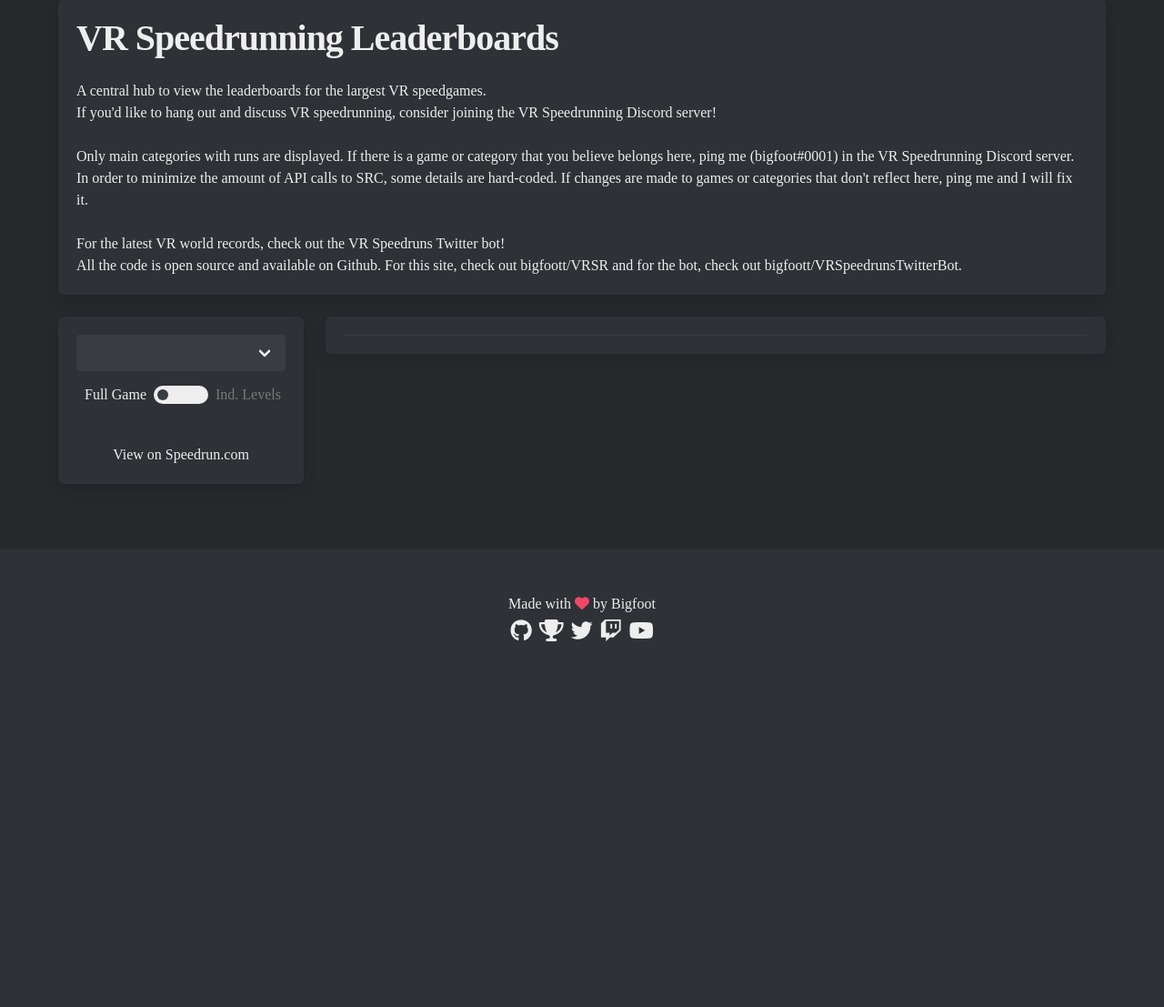
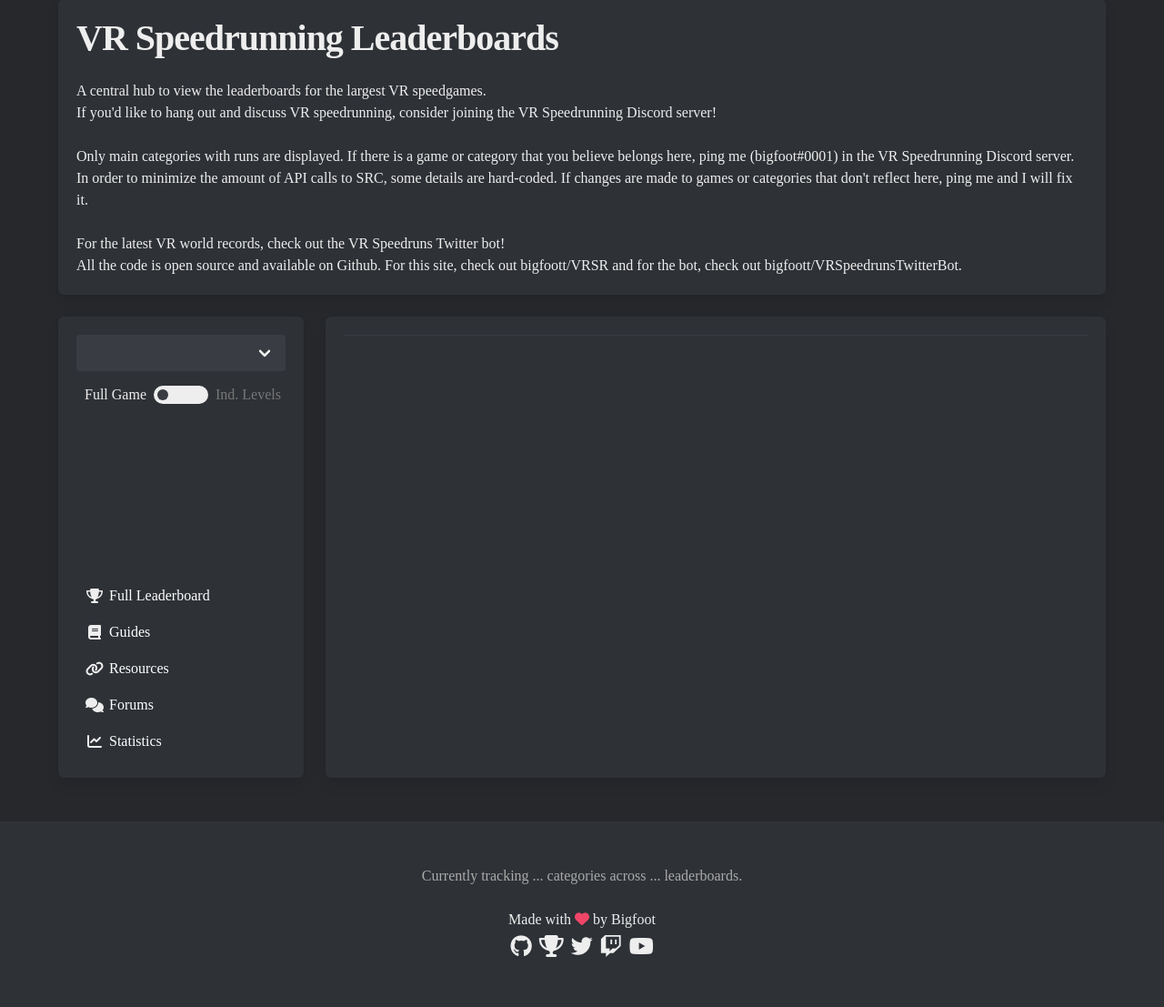
Before and after one commit to bigfoott/VRSR, a PHP site: page /vrsr.php in a window 1280 px wide. Shown: the part 49-1156 px from the top of the page at 91% size. Before the commit the page ends 754 px from the top, so only its background shows below. Run offline with PHP 8.4, Linux system fonts and the light colour scheme; lists and menus that the app fills with data are empty; some libraries are stand-ins or nearby versions; some web fonts are replaced.

Commit message:
misc bug fixes and features

```diff
--- a/assets/css/vrsr.css
+++ b/assets/css/vrsr.css
@@ -18,12 +18,44 @@ a {
 	transition: color .35s ease-out;
 }
 
+
+.button.is-dark {
+	background-color: #2E3136;
+}
+.button.is-dark:hover, .button.is-dark:focus {
+	background-color: #393C42;
+	text-decoration: none;
+}
+.buttonlist {
+	margin-top: 0.25rem;
+}
+.buttonlist > .button {
+	justify-content: left!important;
+}
+.buttonlist > .button > .icon {
+	color: var(--primary-color);
+
+	-webkit-transition:color .35s ease-out;
+	-moz-transition: color .35s ease-out;
+	-o-transition: color .35s ease-out;
+	transition: color .35s ease-out;
+}
+
 .box, .tabs a, .tabs li:hover {
 	color: #eee;
 }
+.box.equal-height {
+   display: flex;
+   flex-direction: column;
+   height: 100%;
+}
+
 a:hover {
 	color: var(--primary-color);
 	text-decoration: underline;
+}
+.tabs {
+	transform:rotateX(180deg);
 }
 .tabs a {
 	color: #777;
@@ -45,9 +77,33 @@ a:hover {
 	color: var(--primary-color);
 	border-color: var(--primary-color);
 }
+
+.tabs::-webkit-scrollbar-track
+{
+	border-radius: 10px;
+	background-color: #26282C;
+}
+
+.tabs::-webkit-scrollbar
+{
+	width: 6px;
+	height: 6px;
+	border-radius: 10px;
+	background-color: #26282C;
+}
+
+.tabs::-webkit-scrollbar-thumb
+{
+	border-radius: 10px;
+	background-color: var(--primary-color);
+}
+
+#tabs {
+	transform:rotateX(180deg);
+}
+
 .box {
 	background-color: #2E3136;
-	margin-bottom: 1.5rem;
 }
 .table {
 	background-color: inherit;
@@ -55,10 +111,19 @@ a:hover {
 .table.is-hoverable tbody tr:not(.is-selected):hover {
 	background-color: rgba(0,0,0,0.1);
 }
+.csl {
+	opacity: 0;
+}
+.table.is-hoverable tbody tr:not(.is-selected):hover > .csl {
+	opacity: 1;
+}
 .table, .table th, .table thead th {
 	color: #eee;
 	font-weight: bold;
 	letter-spacing: 0px;
+}
+.table thead th {
+	background-color: #393C42;
 }
 .table > tbody > tr {
 	cursor: pointer;
@@ -89,9 +154,11 @@ table td:not([align]), table th:not([align]) {
 }
 .table-img-container: {
 	height: 10rem;
+	min-height: 10rem;
 }
 #table-img {
 	max-height: 10rem;
+	min-height: 10rem;
 
 	-webkit-touch-callout: none;
     -webkit-user-select: none;
--- a/assets/js/vrsr.js
+++ b/assets/js/vrsr.js
@@ -11,6 +11,8 @@ var totalTabs;
 var root;
 
 var justChangedMode;
+
+var defaultId;
 
 function onLoad()
 {
@@ -34,6 +36,8 @@ function onLoad()
 		else loadType("game");
 	}
 	else loadType("game");
+
+	loadStats();
 }
 
 function loadType(type)
@@ -46,7 +50,7 @@ function loadType(type)
 		document.getElementById("switch-left").style.color = "#eee";
 		document.getElementById("switch-right").style.color = "";
 
-		get('https://bigft.io/assets/other/boards.json')
+		get("https://bigft.io/assets/other/boards.json")
 		.then((data) => {
 			json = JSON.parse(data);
 
@@ -54,6 +58,8 @@ function loadType(type)
 			dropdown.innerHTML = "";
 			for (var i = 0; i < json.length; i++)
 			{
+				if (json[i].site_id == "hla") defaultId = i;
+
 				dropdown.innerHTML += "<option value=\""+i+"\">" + json[i].name + "</option>";
 			}
 
@@ -71,7 +77,11 @@ function loadType(type)
 					}
 				}
 			}
-			loadGame(0);
+			else
+			{
+				document.getElementById("dropdown-select").value = defaultId;
+				loadGame(defaultId);
+			}
 
 		});
 	}
@@ -82,7 +92,7 @@ function loadType(type)
 		document.getElementById("switch-right").style.color = "#eee";
 		document.getElementById("switch-left").style.color = "";
 
-		get('https://bigft.io/assets/other/il-boards.json')
+		get("https://bigft.io/assets/other/il-boards.json")
 		.then((data) => {
 			json = JSON.parse(data);
 
@@ -115,11 +125,11 @@ function loadType(type)
 function loadGame(id)
 {
 	var tblTemplate = '<tbody id="tbody-[ID]" style="display: none;">[RUNS]</tbody>';
-	var runTemplate = '<tr data-target="[RUNLINK]" title="Click to view run on Speedrun.com"><th>[PLACE]</th><td>[USER]</td><td>[TIME]</td><td class="table-hardware is-hidden-touch">[HARDWARE]</td><td class="table-platform is-hidden-touch">[PLATFORM]</td><td>[DATE]</td></tr>';
+	var runTemplate = '<tr data-target="[RUNLINK]" title="Click to view run on Speedrun.com"><th>[PLACE]</th><td>[USER]</td><td>[TIME]</td><td class="table-hardware is-hidden-touch">[HARDWARE]</td><td class="table-platform is-hidden-touch">[PLATFORM]</td><td>[DATE]</td><td data-target="[SHORTLINK]" class="csl" title="Click to copy shortlink"><i class="far fa-copy"></i></td></tr>';
 	var tabTemplate = '<li id="tab-[ID]"><a onclick="loadTab([ID]);">[NAME]</a></li>';
 	var imgTemplate = 'https://www.speedrun.com/themes/[ID]/cover-256.png';
 
-	mainTable.innerHTML = '<thead><tr><th style="width: 3rem;">#</th><th>Runner</th><th>Time</th><th class="table-hardware is-hidden-touch" style="width: 22rem;">Hardware</th><th class="table-platform is-hidden-touch">Platform</th><th>Date</th></tr></thead>';
+	mainTable.innerHTML = '<thead><tr><th style="width: 3rem;">#</th><th>Runner</th><th>Time</th><th class="table-hardware is-hidden-touch" style="width: 22rem;">Hardware</th><th class="table-platform is-hidden-touch">Platform</th><th>Date</th><th style="width: 3rem;"></th></tr></thead>';
 
 	tabs.innerHTML = '';
 
@@ -127,9 +137,18 @@ function loadGame(id)
 
 	root.style.setProperty('--primary-color', json[id].color);
 
+	document.getElementById("table-img").src = "";
+
 	for (var i = 0; i < json[id].boards.length; i++)
 	{
-		get(json[id].boards[i].link + "?embed=players,platforms,variables")
+		var specificVar = "";
+
+		if (json[id].specific_var_for_cats != null)
+		{
+			specificVar = "&var-" + json[id].specific_var_for_cats[i].variable + "=" + json[id].specific_var_for_cats[i].value;
+		}
+
+		get(json[id].boards[i].link + "?embed=players,platforms,variables" + specificVar)
 		.then((data) => {
 			var j = JSON.parse(data);
 			var jruns = j.data.runs;
@@ -139,7 +158,19 @@ function loadGame(id)
 				var table = tblTemplate;
 				var runs = '';
 
-				var index = json[id].board_indexes[j.data.category];
+				var index = 0;
+				if (json[id].specific_var_for_cats == null)
+					index = json[id].board_indexes[j.data.category];
+				else
+				{
+					var targetvalue = j.data.values[Object.keys(j.data.values)[0]];
+
+					for (index = 0; index < json[id].specific_var_for_cats.length; index++)
+					{
+						if (json[id].specific_var_for_cats[index].category == j.data.category && json[id].boards[index].variableval == targetvalue)
+							break;
+					}
+				}
 
 				var players = {};
 				for (var k = 0; k < j.data.players.data.length; k++)
@@ -213,6 +244,9 @@ function loadGame(id)
 						}
 					}
 
+					var platform = platforms[jruns[k].run.system.platform];
+					if (platform == undefined) platform = "Not Specified";
+
 					var date = new Date();
 					if (jruns[k].run.date != null)
 						date = new Date(jruns[k].run.date);
@@ -221,13 +255,16 @@ function loadGame(id)
 
 					var options = { year: 'numeric', month: 'long', day: 'numeric' };
 
+					var run_id = jruns[k].run.id;
+
 					run = run.replace("[RUNLINK]", jruns[k].run.weblink)
 							 .replace("[PLACE]", nth(addedRuns + 1))
 							 .replace("[USER]", player)
 							 .replace("[TIME]", time)
 							 .replace("[HARDWARE]", hardware)
-							 .replace("[PLATFORM]", platforms[jruns[k].run.system.platform])
-							 .replace("[DATE]", '<p title="' + date.toLocaleDateString("en-US", options) + '">' + timeAgo(date) + '</p>');
+							 .replace("[PLATFORM]", platform)
+							 .replace("[DATE]", '<p title="' + date.toLocaleDateString("en-US", options) + '">' + timeAgo(date) + '</p>')
+							 .replace("[SHORTLINK]", "https://bigft.io/src?" + run_id);
 
 					runs += run;
 					addedRuns++;
@@ -236,7 +273,12 @@ function loadGame(id)
 				if (addedRuns > 0)
 				{
 					var tab = tabTemplate;
-					tabs.innerHTML += tab.replace("[ID]", index).replace("[ID]", index).replace("[NAME]", json[id].boards[index].name);
+
+					var indexreplace = "" + index;
+					if (index < 10)
+						indexreplace = "0" + index;
+
+					tabs.innerHTML += tab.replace("[ID]", indexreplace).replace("[ID]", index).replace("[NAME]", json[id].boards[index].name);
 
 					var tosort = tabs.children;
 					var listitems = [];
@@ -265,7 +307,12 @@ function loadGame(id)
 					{
 						lines[i].addEventListener('click', event => {
 							if (event.path[1].dataset.target)
+							{
+								if (event.path[1].className == "csl")
+									copyToClipboard(event.path[1].dataset.target);
+								else
 									window.open(event.path[1].dataset.target);
+							}
 						});
 					}
 				}
@@ -275,7 +322,12 @@ function loadGame(id)
 
 	document.getElementById("table-img").src = imgTemplate.replace("[ID]", json[id].id);
 	window.location.hash = "#" + json[id].site_id;
-	document.getElementById("src-url").href = "https://www.speedrun.com/" + json[id].id + "/full_game";
+
+	document.getElementById("button-src").href = "https://www.speedrun.com/" + json[id].id + "/full_game";
+	document.getElementById("button-guides").href = "https://www.speedrun.com/" + json[id].id + "/guides";
+	document.getElementById("button-resources").href = "https://www.speedrun.com/" + json[id].id + "/resources";
+	document.getElementById("button-forums").href = "https://www.speedrun.com/" + json[id].id + "/forum";
+	document.getElementById("button-stats").href = "https://www.speedrun.com/" + json[id].id + "/gamestats";
 
 	loadTab(0);
 }
@@ -283,13 +335,13 @@ function loadGame(id)
 function loadGameLevels(levelindex)
 {
 	var tblTemplate = '<tbody id="tbody-[ID]" style="display: none;">[RUNS]</tbody>';
-	var runTemplate = '<tr data-target="[RUNLINK]" title="Click to view run on Speedrun.com"><th>[PLACE]</th><td>[USER]</td><td>[TIME]</td><td class="table-hardware is-hidden-touch">[HARDWARE]</td><td class="table-platform is-hidden-touch">[PLATFORM]</td><td>[DATE]</td></tr>';
+	var runTemplate = '<tr data-target="[RUNLINK]" title="Click to view run on Speedrun.com"><th>[PLACE]</th><td>[USER]</td><td>[TIME]</td><td class="table-hardware is-hidden-touch">[HARDWARE]</td><td class="table-platform is-hidden-touch">[PLATFORM]</td><td>[DATE]</td><td data-target="[SHORTLINK]" class="csl" title="Click to copy shortlink"><i class="far fa-copy"></i></td></tr>';
 	var tabTemplate = '<li id="tab-[ID]"><a onclick="loadTab([ID]);">[NAME]</a></li>';
 	var imgTemplate = 'https://www.speedrun.com/themes/[ID]/cover-256.png';
 
 	var id = document.getElementById("dropdown-select").selectedIndex;
 
-	mainTable.innerHTML = '<thead><tr><th style="width: 3rem;">#</th><th>Runner</th><th>Time</th><th class="table-hardware is-hidden-touch" style="width: 22rem;">Hardware</th><th class="table-platform is-hidden-touch">Platform</th><th>Date</th></tr></thead>';
+	mainTable.innerHTML = '<thead><tr><th style="width: 3rem;">#</th><th>Runner</th><th>Time</th><th class="table-hardware is-hidden-touch" style="width: 22rem;">Hardware</th><th class="table-platform is-hidden-touch">Platform</th><th>Date</th><th style="width: 3rem;"></th></tr></thead>';
 
 	root.style.setProperty('--primary-color', json[id].color);
 
@@ -321,7 +373,7 @@ function loadGameLevels(levelindex)
 		levelSelect.innerHTML = '';
 		for (var i = 0; i < json[id].levels.length; i++)
 		{
-			levelSelect.innerHTML += '<option value="' + i + '">' + json[id].levels[i].name + '</option>';
+			levelSelect.innerHTML += '<option id="lvldropdown-' + i + '" value="' + i + '">' + json[id].levels[i].name + '</option>';
 		}
 
 		lastId = id;
@@ -331,11 +383,14 @@ function loadGameLevels(levelindex)
 	.then((data) => {
 		var j = JSON.parse(data);
 
+		var catsWithRuns = 0;
 		for (var i = 0; i < j.data.length; i++)
 		{
 			var jruns = j.data[i].runs;
 			if (jruns.length !== 0)
 			{
+				catsWithRuns++;
+
 				var table = tblTemplate;
 				var runs = '';
 
@@ -411,6 +466,9 @@ function loadGameLevels(levelindex)
 						}
 					}
 
+					var platform = platforms[jruns[k].run.system.platform];
+					if (platform == undefined) platform = "Not Specified";
+
 					var date = new Date();
 					if (jruns[k].run.date != null)
 						date = new Date(jruns[k].run.date);
@@ -424,16 +482,22 @@ function loadGameLevels(levelindex)
 							 .replace("[USER]", player)
 							 .replace("[TIME]", time)
 							 .replace("[HARDWARE]", hardware)
-							 .replace("[PLATFORM]", platforms[jruns[k].run.system.platform])
+							 .replace("[PLATFORM]", platform)
 							 .replace("[DATE]", '<p title="' + date.toLocaleDateString("en-US", options) + '">' + timeAgo(date) + '</p>');
 
 					runs += run;
 					addedRuns++;
 				}
+
 				if (addedRuns > 0)
 				{
+					var ireplace = "" + i;
+					if (i < 10)
+						ireplace = "0" + i;
+
 					var tab = tabTemplate;
-					tabs.innerHTML += tab.replace("[ID]", i).replace("[ID]", i).replace("[NAME]", json[id].categories[i].name);
+
+					tabs.innerHTML += tab.replace("[ID]", ireplace).replace("[ID]", i).replace("[NAME]", json[id].categories[i].name);
 
 					var tosort = tabs.children;
 					var listitems = [];
@@ -462,17 +526,32 @@ function loadGameLevels(levelindex)
 					{
 						lines[_i].addEventListener('click', event => {
 							if (event.path[1].dataset.target)
+							{
+								if (event.path[1].className == "csl")
+									copyToClipboard(event.path[1].dataset.target);
+								else
 									window.open(event.path[1].dataset.target);
+							}
 						});
 					}
 				}
 			}
 		}
+
+		if (catsWithRuns == 0)
+		{
+			mainTable.innerHTML += '<tbody><tr style="cursor: auto"><td colspan="5"><center>There are no runs of this level available.</center></td></tr></tbody>';
+		}
 	});
 
 	document.getElementById("table-img").src = imgTemplate.replace("[ID]", json[id].id);
 	window.location.hash = "#il-" + json[id].site_id;
-	document.getElementById("src-url").href = "https://www.speedrun.com/" + json[id].id + "/individual_levels";
+
+	document.getElementById("button-src").href = "https://www.speedrun.com/" + json[id].id + "/individual_levels";
+	document.getElementById("button-guides").href = "https://www.speedrun.com/" + json[id].id + "/guides";
+	document.getElementById("button-resources").href = "https://www.speedrun.com/" + json[id].id + "/resources";
+	document.getElementById("button-forums").href = "https://www.speedrun.com/" + json[id].id + "/forum";
+	document.getElementById("button-stats").href = "https://www.speedrun.com/" + json[id].id + "/gamestats";
 
 	loadTab(0);
 }
@@ -485,15 +564,54 @@ function loadTab(index)
 	{
 		for (var i = 0; i < totalTabs; i++)
 		{
+			if (i < 10)
+			{
+				if (document.getElementById("tbody-" + i) && document.getElementById("tab-0" + i))
+				{
+					document.getElementById("tbody-" + i).style.display = "none";
+					document.getElementById("tab-0" + i).classList.remove("is-active");
+				}
+			}
+			else
+			{
 				if (document.getElementById("tbody-" + i) && document.getElementById("tab-" + i))
 				{
 					document.getElementById("tbody-" + i).style.display = "none";
 					document.getElementById("tab-" + i).classList.remove("is-active");
 				}
 			}
+		}
+
 		document.getElementById("tbody-" + index).style.display = "table-row-group";
+
+		if (index < 10)
+		{
+			document.getElementById("tab-0" + index).classList.add("is-active");
+		}
+		else
+		{
 			document.getElementById("tab-" + index).classList.add("is-active");
 		}
+	}
+}
+
+function loadStats()
+{
+	get("https://bigft.io/assets/other/boards.json")
+	.then((data) => {
+		var statsjson = JSON.parse(data);
+
+		var categories = 0;
+		var leaderboards = statsjson.length;
+
+		for (var i = 0; i < statsjson.length; i++)
+		{
+			categories += statsjson[i].boards.length;
+		}
+
+		document.getElementById("stats-categories").innerHTML = categories;
+		document.getElementById("stats-leaderboards").innerHTML = leaderboards;
+	});
 }
 
 function dropdownChange(value)
@@ -582,3 +700,22 @@ function nth(d) {
     default: return d + "th";
   }
 }
+
+function openlink(url)
+{
+	window.open(url, "_blank");
+}
+
+function copyToClipboard(val){
+	console.log(val);
+
+    var dummy = document.createElement("input");
+    //dummy.style.display = 'none';
+    document.body.appendChild(dummy);
+
+    dummy.setAttribute("id", "dummy_id");
+    document.getElementById("dummy_id").value=val;
+    dummy.select();
+    document.execCommand("copy");
+    document.body.removeChild(dummy);
+}
--- a/vrsr.php
+++ b/vrsr.php
@@ -12,7 +12,10 @@
 		<meta content="VR Speedrunning Leaderboards" property="og:title">
 		<meta content="A central hub to view the leaderboards for the largest VR speedgames." property="og:description">
 		<meta content="https://bigft.io/images/vrsricon.png" property="og:image">
-		<meta content="#FF9C00" name="theme-color">
+		<meta content="#0165fe" name="theme-color">
+
+		<meta name="description" content="A central hub to view the leaderboards for the largest VR speedgames.">
+		<meta name="keywords" content="VR Speedrun,VR,Speedrun,Speedrunning,VR Speedrunning,VR Running,Super Hot VR,Super Hot Speedrun, Super Hot VR Speedrun">
 
 		<script src="https://kit.fontawesome.com/d16c543bf8.js" crossorigin="anonymous"></script>
 		<link rel="stylesheet" href="https://cdn.jsdelivr.net/npm/bulma@0.8.0/css/bulma.min.css">
@@ -21,7 +24,7 @@
 	<body onload="onLoad();">
 		<section class="section">
 			<div class="container">
-				<div class="box">
+				<div class="box" style="margin-bottom: 1.5rem;">
 					<h1 class="title is-2">VR Speedrunning Leaderboards</h1>
 					<p>A central hub to view the leaderboards for the largest VR speedgames.</p>
 					<p>If you'd like to hang out and discuss VR speedrunning, consider joining the <a href="https://discord.gg/7PKWZuW">VR Speedrunning Discord server</a>!</p>
@@ -50,11 +53,32 @@
 								</label>
 							</div>
 							<div class="table-img-container"><img id="table-img" src=""></div>
-							<p><a id="src-url" href="" target="_blank">View on Speedrun.com</a></p>
+							<div class="buttonlist">
+								<a class="button is-dark is-fullwidth" id="button-src" href="#" target="_blank">
+									<span class="icon is-small"><i class="fas fa-trophy"></i></span>
+									<span>Full Leaderboard</span>
+								</a>
+								<a class="button is-dark is-fullwidth" id="button-guides" href="#" target="_blank">
+									<span class="icon is-small"><i class="fas fa-book"></i></span>
+									<span>Guides</span>
+								</a>
+								<a class="button is-dark is-fullwidth" id="button-resources" href="#" target="_blank">
+									<span class="icon is-small"><i class="fas fa-link"></i></span>
+									<span>Resources</span>
+								</a>
+								<a class="button is-dark is-fullwidth" id="button-forums" href="#" target="_blank">
+									<span class="icon is-small"><i class="fas fa-comments"></i></span>
+									<span>Forums</span>
+								</a>
+								<a class="button is-dark is-fullwidth" id="button-stats" href="#" target="_blank">
+									<span class="icon is-small"><i class="fas fa-chart-line"></i></span>
+									<span>Statistics</span>
+								</a>
+							</div>
 						</div>
 					</div>
 					<div class="column is-9">
-						<div class="box">
+						<div class="box equal-height">
 							<div class="columns is-multiline" id="level-select-cols" style="display: none;">
 								<div class="column is-12" id="il-warning">
 									<div class="notification is-danger">
@@ -80,6 +104,8 @@
 			</div>
 		</section>
 		<section class="section is-footer">
+			<p style="color: #aaa;">Currently tracking <span id="stats-categories">...</span> categories across <span id="stats-leaderboards">...</span> leaderboards.</p>
+			<br>
 			<p>Made with <i class="fas fa-heart is-heart"></i> by Bigfoot</p>
 			<div class="icons">
 				<a href="https://github.com/bigfoott"><i class="fab fa-github"></i></a>
@@ -90,6 +116,6 @@
 			</div>
 		</section>
 		<style id="style">.table-platform { display: none; }</style>
-		<script type="text/javascript" src="assets/js/vrsr.js"></script>
+		<script type="text/javascript" src="assets/js/vrsr.js?1"></script>
 	</body>
 </html>
```
Lines whose indentation alone changed are shown as unchanged.
